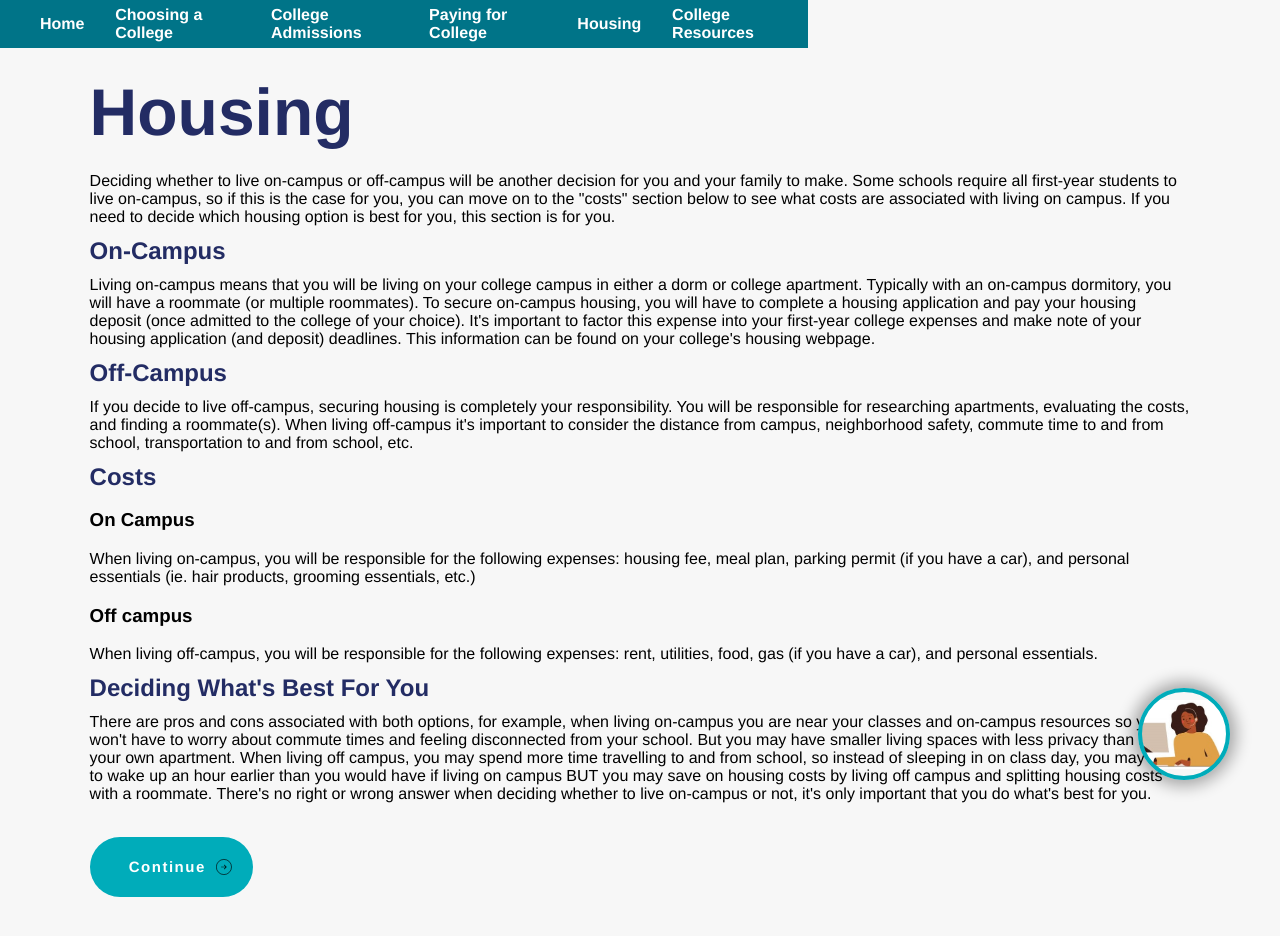
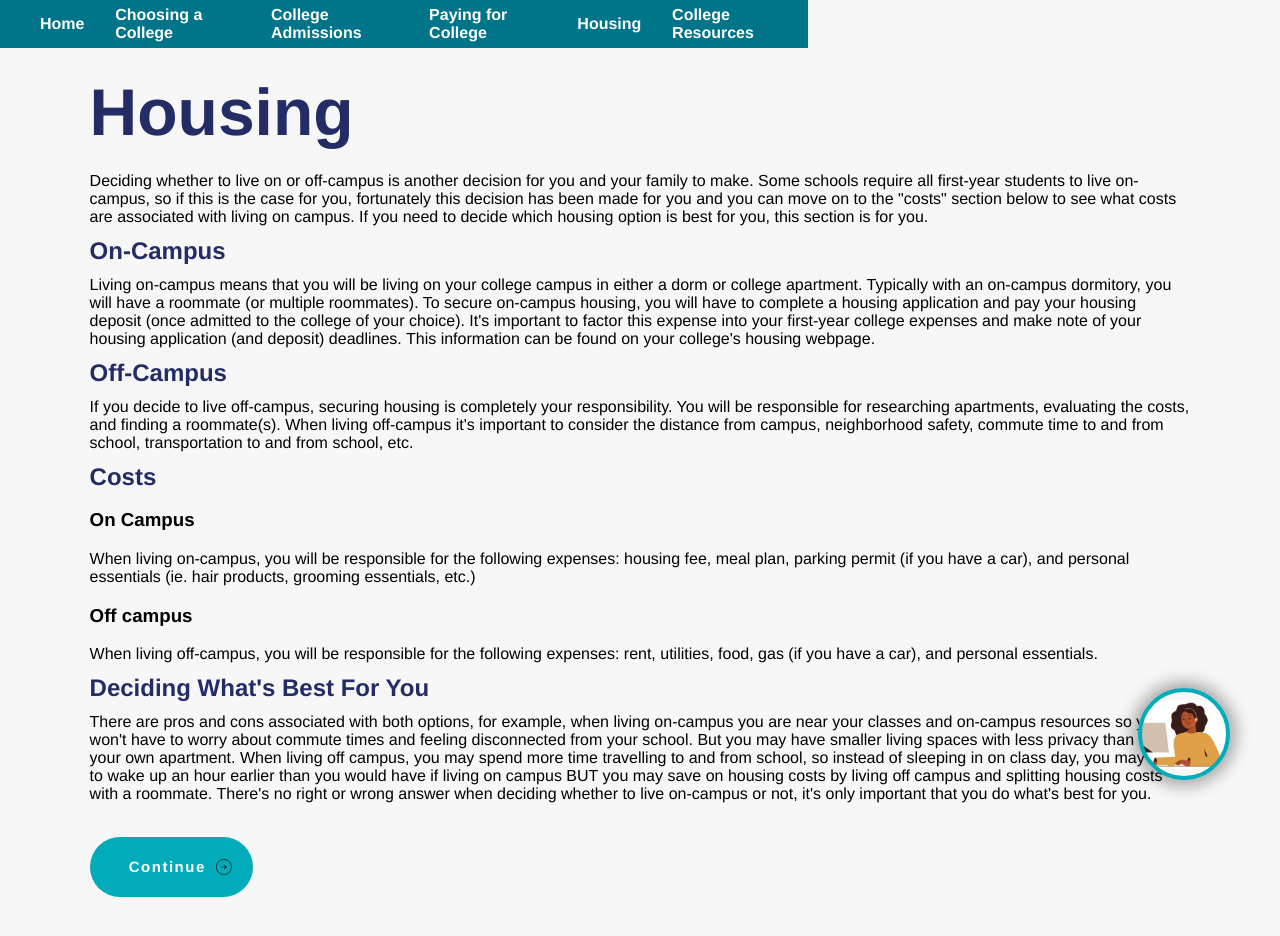
Before and after one commit to a-cole55/college-guide, a React (Create React App) app: page /housing in a window 1280 px wide. Shown: the top 936 px of the page. Built offline with nearby package versions, Linux system fonts and the light colour scheme.

Commit message:
edited text on housing page

```diff
--- a/src/components/Housing.js
+++ b/src/components/Housing.js
@@ -15,10 +15,10 @@ export default function Housing(){
             <h1 className="pageTitle">Housing</h1>
             <div className="content">
                 <div className="info">
-            <p>Deciding whether to live on-campus or off-campus will be another decision for you and your family to make.
-                Some schools require all first-year students to live on-campus, so if this is the case for you, you can move
-                on to the "costs" section below to see what costs are associated with living on campus. If you need to decide
-                which housing option is best for you, this section is for you.
+            <p>Deciding whether to live on or off-campus is another decision for you and your family to make.
+                Some schools require all first-year students to live on-campus, so if this is the case for you, fortunately
+                this decision has been made for you and you can move on to the "costs" section below to see what costs are
+                associated with living on campus. If you need to decide which housing option is best for you, this section is for you.
             </p>
             <h2>On-Campus</h2>
             <p>Living on-campus means that you will be living on your college campus in either a dorm or college apartment.
```
